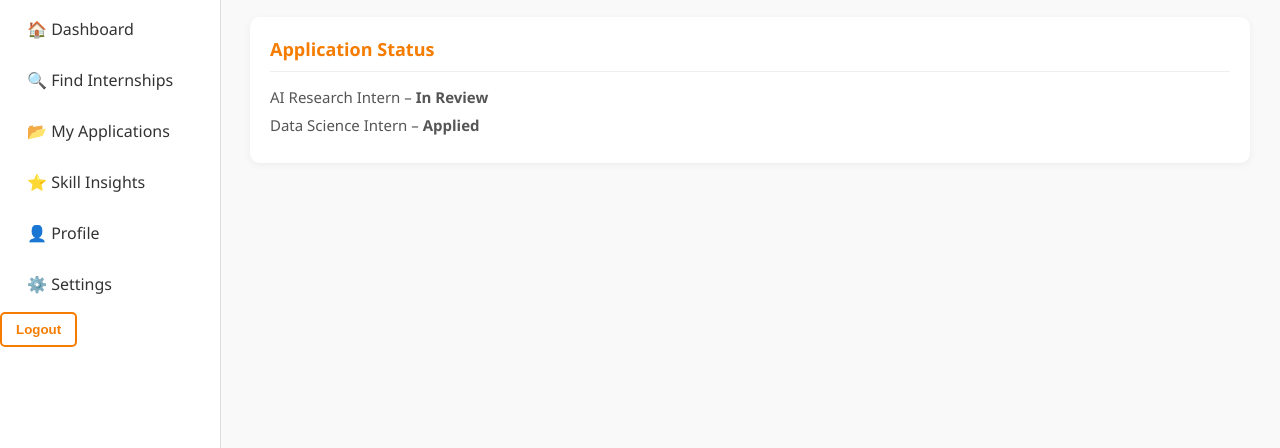
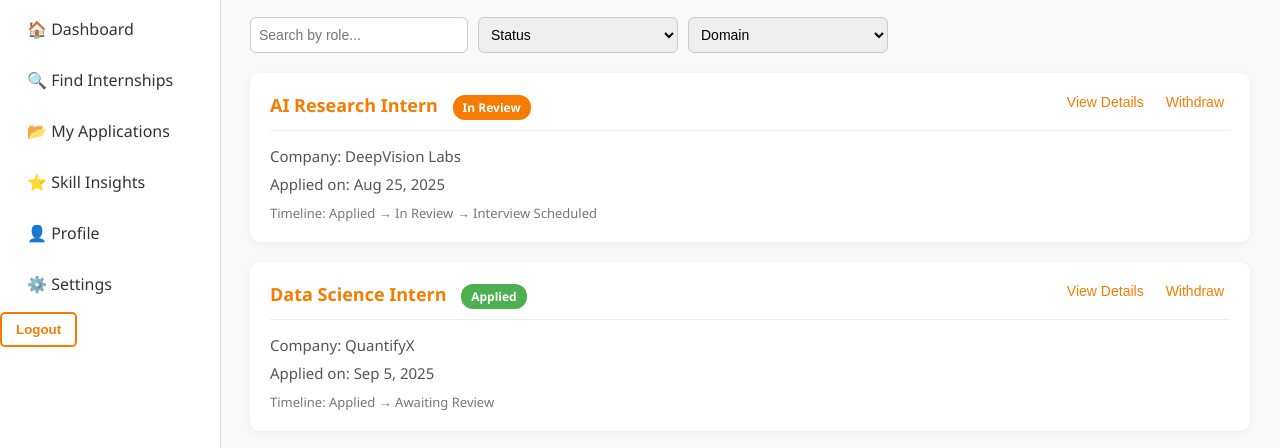
Before and after one commit to Team-AiNTERN/AIntern, a website: page applications.html in a window 1280 px wide. Shown: the part 152-600 px from the top of the page. Drawn offline with Linux system fonts and the light colour scheme.

Commit message:
Update applications.html

```diff
--- a/applications.html
+++ b/applications.html
@@ -7,7 +7,7 @@
   <style>
     body {
       margin: 0;
-      font-family: 'Segoe UI', Tahoma, Geneva, Verdana, sans-serif;
+      font-family: 'Segoe UI', sans-serif;
       display: flex;
       background: #f9f9f9;
     }
@@ -107,6 +107,20 @@
       color: #333;
     }
 
+    .search-bar {
+      display: flex;
+      gap: 10px;
+      margin-bottom: 20px;
+    }
+
+    .search-bar input, .search-bar select {
+      padding: 8px;
+      border: 1px solid #ccc;
+      border-radius: 6px;
+      font-size: 14px;
+      width: 200px;
+    }
+
     .card {
       background: white;
       border-radius: 10px;
@@ -114,6 +128,7 @@
       margin-bottom: 20px;
       box-shadow: 0 2px 8px rgba(0,0,0,0.05);
       transition: 0.3s;
+      position: relative;
     }
 
     .card:hover {
@@ -132,6 +147,46 @@
       margin: 8px 0;
       font-size: 15px;
       color: #555;
+    }
+
+    .badge {
+      display: inline-block;
+      padding: 4px 10px;
+      border-radius: 12px;
+      font-size: 12px;
+      font-weight: 600;
+      color: white;
+      margin-left: 10px;
+    }
+
+    .in-review { background: #f57c00; }
+    .applied { background: #4caf50; }
+    .rejected { background: #e74c3c; }
+
+    .timeline {
+      margin-top: 10px;
+      font-size: 13px;
+      color: #777;
+    }
+
+    .card-actions {
+      position: absolute;
+      top: 20px;
+      right: 20px;
+      display: flex;
+      gap: 10px;
+    }
+
+    .card-actions button {
+      background: transparent;
+      border: none;
+      color: #f57c00;
+      cursor: pointer;
+      font-size: 14px;
+    }
+
+    .card-actions button:hover {
+      text-decoration: underline;
     }
   </style>
 </head>
@@ -158,10 +213,43 @@
 
   <div class="main">
     <h1>My Applications</h1>
+
+    <div class="search-bar">
+      <input type="text" placeholder="Search by role..." />
+      <select>
+        <option>Status</option>
+        <option>Applied</option>
+        <option>In Review</option>
+        <option>Rejected</option>
+      </select>
+      <select>
+        <option>Domain</option>
+        <option>AI/ML</option>
+        <option>Web Dev</option>
+        <option>Data Science</option>
+      </select>
+    </div>
+
     <div class="card">
-      <h2>Application Status</h2>
-      <p>AI Research Intern – <strong>In Review</strong></p>
-      <p>Data Science Intern – <strong>Applied</strong></p>
+      <h2>AI Research Intern <span class="badge in-review">In Review</span></h2>
+      <p>Company: DeepVision Labs</p>
+      <p>Applied on: Aug 25, 2025</p>
+      <div class="timeline">Timeline: Applied → In Review → Interview Scheduled</div>
+      <div class="card-actions">
+        <button>View Details</button>
+        <button>Withdraw</button>
+      </div>
+    </div>
+
+    <div class="card">
+      <h2>Data Science Intern <span class="badge applied">Applied</span></h2>
+      <p>Company: QuantifyX</p>
+      <p>Applied on: Sep 5, 2025</p>
+      <div class="timeline">Timeline: Applied → Awaiting Review</div>
+      <div class="card-actions">
+        <button>View Details</button>
+        <button>Withdraw</button>
+      </div>
     </div>
   </div>
 
```
